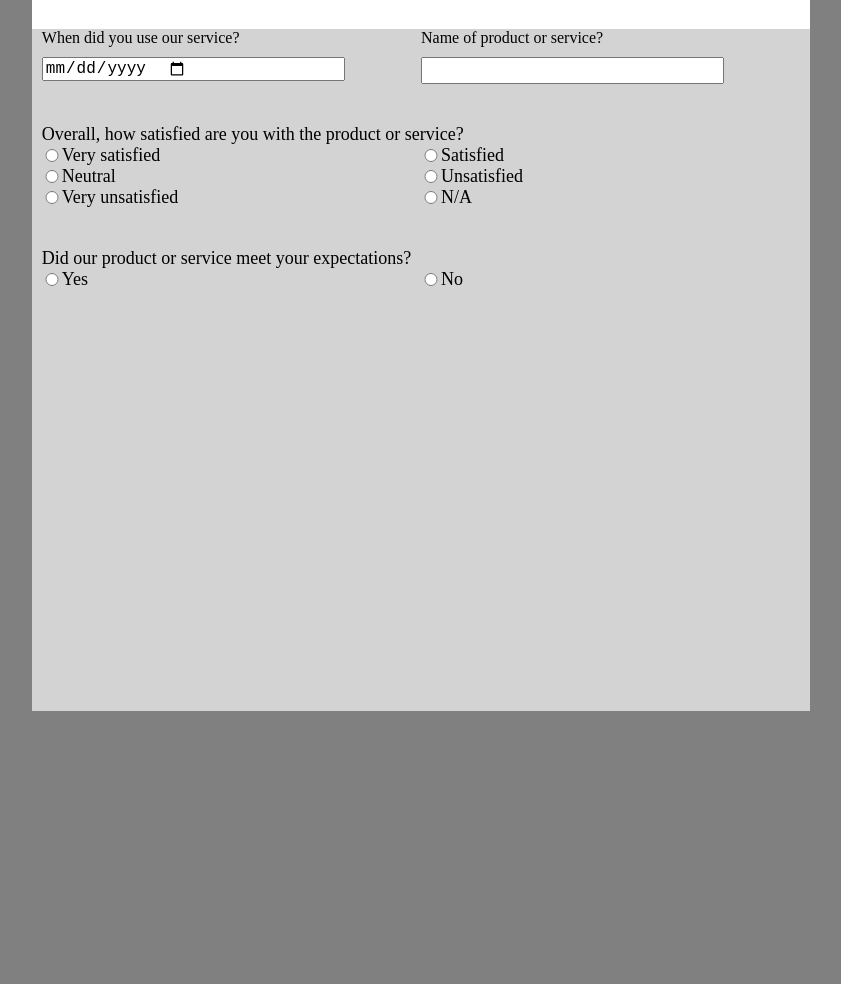
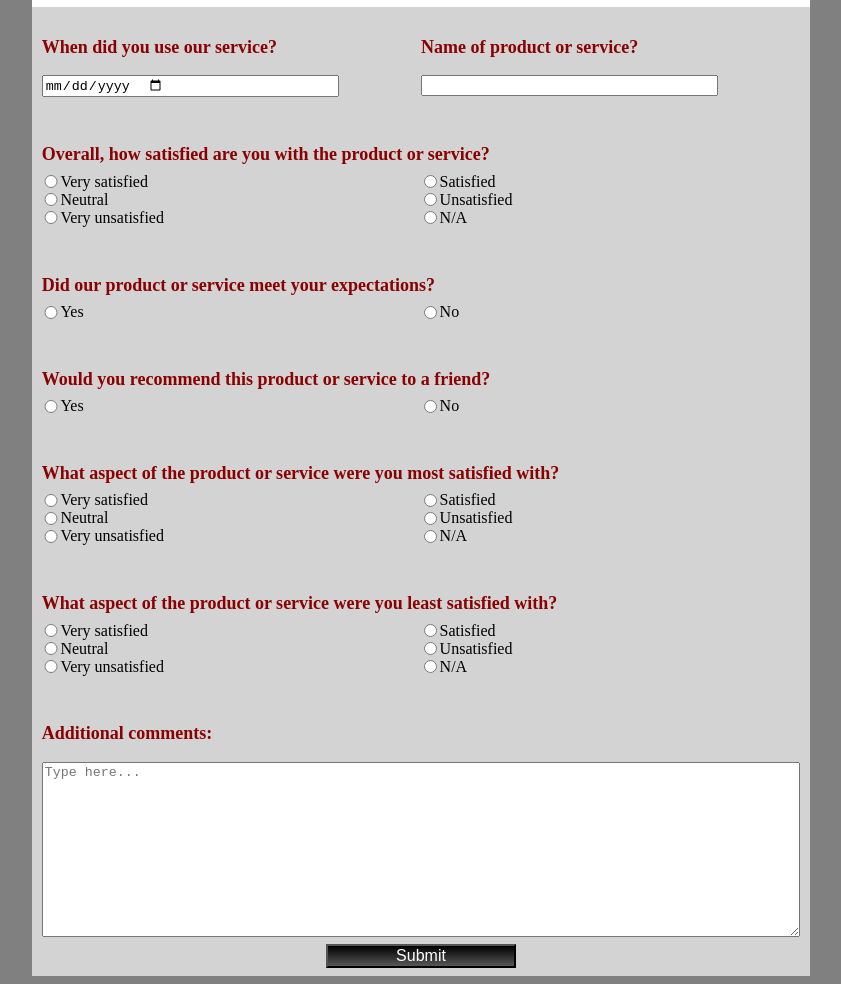
Before and after one commit to moenassar0/surveyflex-frontend, a plain HTML site: page index.html in a window 1280 px wide. Shown: the part 81-1065 px from the top of the page, without its empty margins (219-1060 px from the left). Before the commit the page ends 800 px from the top, so only its background shows below. Drawn offline with Linux system fonts and the light colour scheme.

Commit message:
blocks of survey finished

```diff
--- a/index.html
+++ b/index.html
@@ -7,11 +7,12 @@
 
     <body bgcolor="grey">
         <div class="center">
-            <div class="uppercontainer"><h2>Follow Up Survey</h2></div>
+            <div class="uppercontainer"><h1>Follow Up Survey</h1></div>
             <div class="lowercontainer">
+                <div class="freespace"></div>
                 <div class="halfblock">
-                    <div class="items">When did you use our service?</div>
-                    <div class="items">Name of product or service?</div>
+                    <div class="items heading">When did you use our service?</div>
+                    <div class="items heading">Name of product or service?</div>
                 </div>
 
                 <div class="halfblock">
@@ -22,7 +23,7 @@
 
                 <div class="freespace"></div>
 
-                <div class="halfblock">Overall, how satisfied are you with the product or service?</div>
+                <div class="halfblock heading">Overall, how satisfied are you with the product or service?</div>
 
                 <div class="halfblock">
                     <span class="items radiocontainer">
@@ -45,7 +46,7 @@
 
                 <div class="freespace"></div>
 
-                <div class="halfblock">Did our product or service meet your expectations?</div>
+                <div class="halfblock heading">Did our product or service meet your expectations?</div>
                 <div class="halfblock">
                     <span class="items radiocontainer">
                         <label for="y" class="radiolabel">Yes</label>
@@ -59,6 +60,73 @@
 
                 <div class="freespace"></div>
 
+                <div class="halfblock heading">Would you recommend this product or service to a friend?</div>
+                <div class="halfblock">
+                    <span class="items radiocontainer">
+                        <label for="yes" class="radiolabel">Yes</label>
+                        <input type="radio" id="yes" name="recommend" class="selector" value="Y">
+                    </span>
+                    <span class="items radiocontainer">
+                        <label for="no" class="radiolabel">No</label>
+                        <input type="radio" id="no" name="recommend" class="selector" value="N">
+                    </span>
+                </div>
+
+                <div class="freespace"></div>
+
+                <div class="halfblock heading">What aspect of the product or service were you most satisfied with?</div>
+                <div class="halfblock">
+                    <span class="items radiocontainer">
+                        <label for="mvery" class="radiolabel">Very satisfied</label><br>
+                        <input type="radio" id="mvery" class="selector" name="most" value="Very satisfied">
+                        <label for="mneutral" class="radiolabel">Neutral</label><br>
+                        <input type="radio" id="mneutral" class="selector" name="most" value="Neutral">
+                        <label for="mveryunsatisfied" class="radiolabel">Very unsatisfied</label>
+                        <input type="radio" id="mveryunsatisfied" class="selector" name="most" value="Very unsatisfied">
+                    </span>
+                    <span class="items radiocontainer">
+                        <label for="msatisfied" class="radiolabel">Satisfied</label><br>
+                        <input type="radio" id="msatisfied" class="selector" name="most" value="Satisfied">
+                        <label for="munsatisfied" class="radiolabel">Unsatisfied</label><br>
+                        <input type="radio" id="munsatisfied" class="selector" name="most" value="Unsatisfied">
+                        <label for="mna" class="radiolabel">N/A</label>
+                        <input type="radio" id="mna" class="selector" name="most" value="N/A">
+                    </span>
+                </div>
+
+                <div class="freespace"></div>
+
+                <div class="halfblock heading">What aspect of the product or service were you least satisfied with?</div>
+                <div class="halfblock">
+                    <span class="items radiocontainer">
+                        <label for="lvery" class="radiolabel">Very satisfied</label><br>
+                        <input type="radio" id="lvery" class="selector" name="least" value="Very satisfied">
+                        <label for="lneutral" class="radiolabel">Neutral</label><br>
+                        <input type="radio" id="lneutral" class="selector" name="least" value="Neutral">
+                        <label for="lveryunsatisfied" class="radiolabel">Very unsatisfied</label>
+                        <input type="radio" id="lveryunsatisfied" class="selector" name="least" value="Very unsatisfied">
+                    </span>
+                    <span class="items radiocontainer">
+                        <label for="lsatisfied" class="radiolabel">Satisfied</label><br>
+                        <input type="radio" id="lsatisfied" class="selector" name="least" value="Satisfied">
+                        <label for="lunsatisfied" class="radiolabel">Unsatisfied</label><br>
+                        <input type="radio" id="lunsatisfied" class="selector" name="least" value="Unsatisfied">
+                        <label for="lna" class="radiolabel">N/A</label>
+                        <input type="radio" id="lna" class="selector" name="least" value="N/A">
+                    </span>
+                </div>
+
+                <div class="freespace"></div>
+
+                <div class="halfblock">
+                    <div class="items heading">Additional comments:</div>
+                </div>
+                <div class="halfblock">
+                    <textarea class="textarearesize" placeholder="Type here..."></textarea>
+                </div>
+                <div class="halfblock centerdiv">
+                    <input class = "submit-button" type="submit">
+                </div>
             </div>
         </div>
     </body>
--- a/styles/styles.css
+++ b/styles/styles.css
@@ -1,11 +1,5 @@
-*
-{
-  font-size:  large;
-}
 .center
 {
-    height:100%;
-    width:100%;
     display: flex;
     justify-content: center;
     flex-direction: column;
@@ -13,17 +7,19 @@
 }
 .uppercontainer
 {
+    display:flex;
     height:15%;
     width: 60%;
     background-color: white;
     align-items: center;
     text-align: center;
+    justify-content: center;
     padding-left: 10px;
     padding-right: 10px;
 }
 .lowercontainer
 {
-    height: 100%;
+    height: 85%;
     width: 60%;
     background-color: lightgrey;
     padding-left: 10px;
@@ -35,14 +31,16 @@
     display: flex;
     flex-wrap: wrap;
     justify-content: space-between;
+    padding-bottom: 1%;
 }
 
 .items
 {
     display: flex;
     align-self: flex-start;
-    width: 50%;
+    width: 49%;
     padding-bottom: 10px;
+    padding-right: 1%;
     font-size: medium;
 }
 
@@ -69,18 +67,10 @@
     width: 80%;
 }
 
-.row {
-    display: flex;
-    flex-direction: row;
-    flex-wrap: wrap;
+.textarearesize
+{
     width: 100%;
-  }
-
-  .column {
-    display: flex;
-    flex-direction: column;
-    flex-basis: 100%;
-    flex: 1;
+    height: 175px;
 }
 
 .radio-buttons {
@@ -103,9 +93,32 @@
 }
 
 .radiocontainer input {
-    width: 20px;
+    width: 5%;
 }
 
 .radiocontainer label {
-    width: calc(100% - 20px);
+    width: calc(100% - 5%);
 }
+
+.heading
+{
+    font-size: large;
+    color:darkred;
+    font-weight: bold;
+}
+
+.submit-button
+{
+    width: 25%;
+    height:50%;
+    background: linear-gradient(#000000, #575757);
+    color: white;
+    text-align: center;
+    font-size: 16px;
+}
+
+.centerdiv
+{
+    display: flex;
+    justify-content: center;
+}
```
Lines whose indentation alone changed are shown as unchanged.
